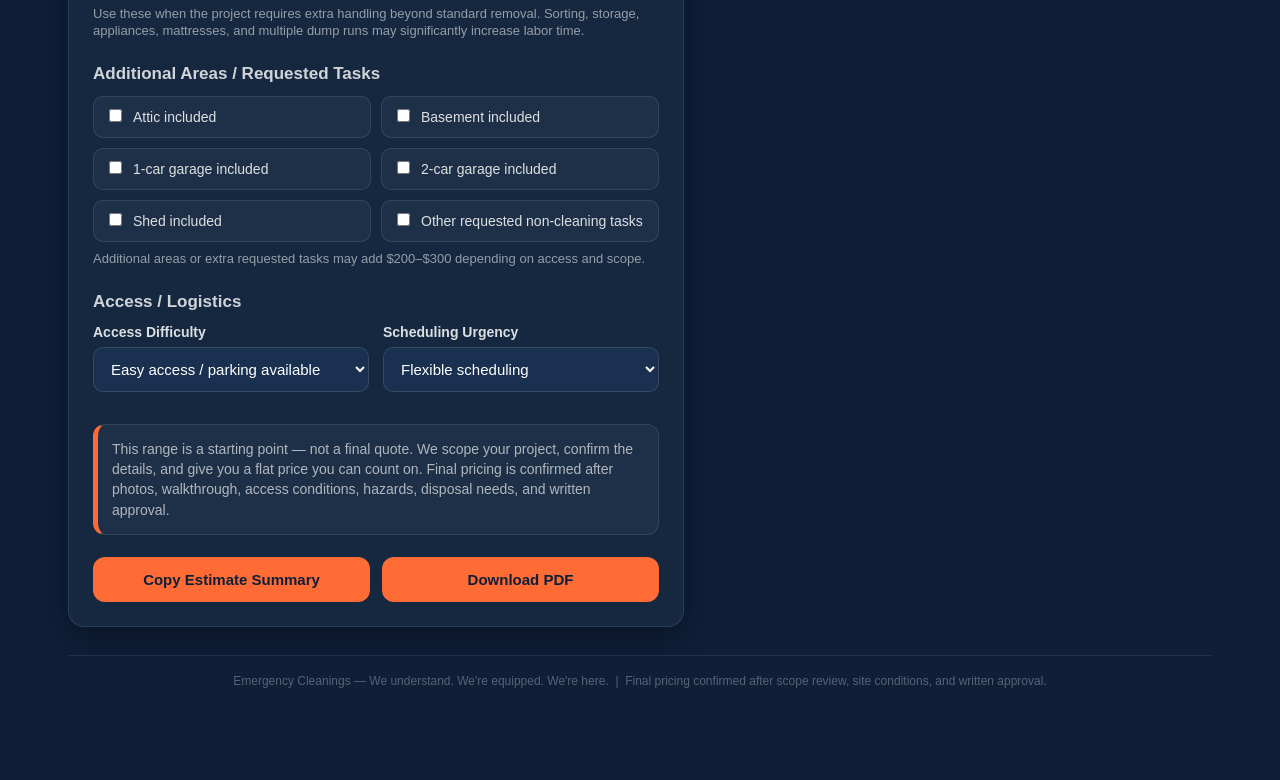
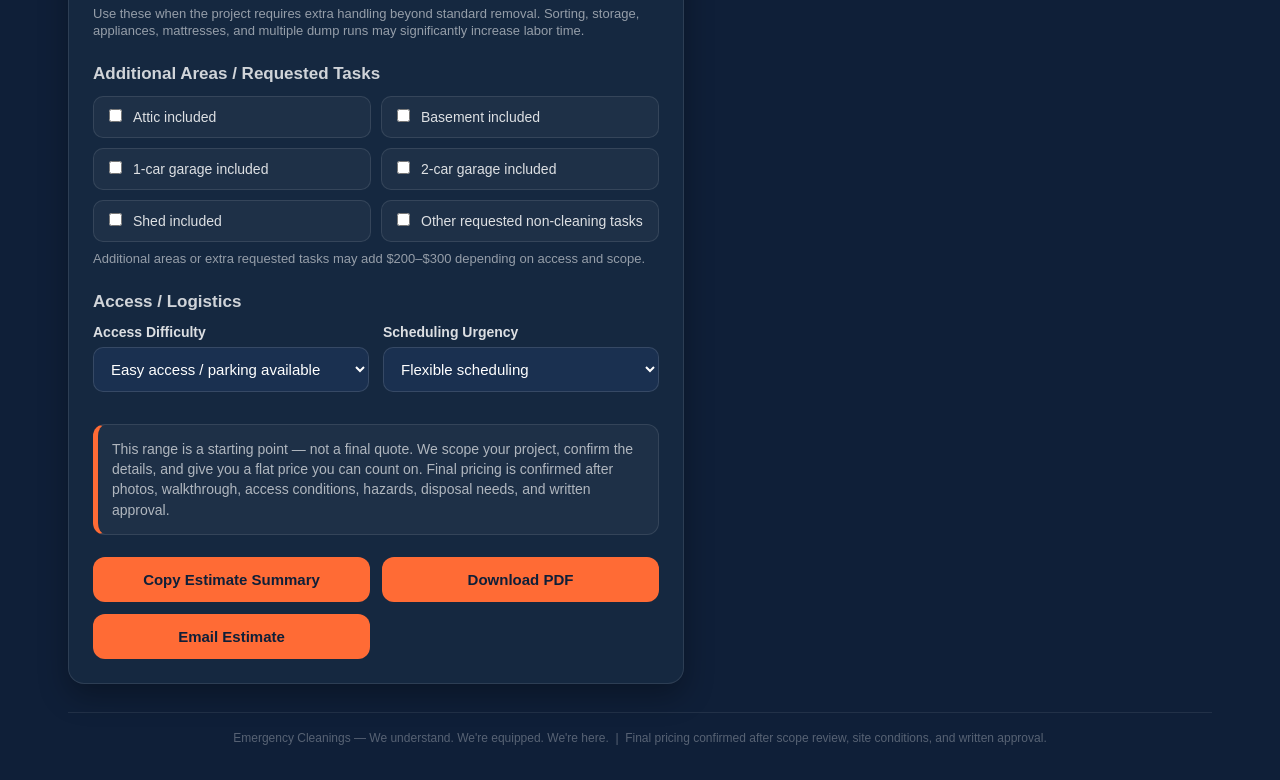
Before and after one commit to geckoss217/ProjectCalculator, a plain HTML site: page ProjectCalculator2/index.html in a window 1280 px wide. Shown: the part 1937-2717 px from the top of the page. Before the commit the page ends 2660 px from the top, so only its background shows below. Drawn offline with Linux system fonts and the light colour scheme.

Commit message:
[EC] salescalc2: add Email Estimate button + GAS sheet logging

```diff
--- a/ProjectCalculator2/index.html
+++ b/ProjectCalculator2/index.html
@@ -222,6 +222,7 @@
         <div class="ec-actions">
           <button class="ec-btn ec-btn-primary" type="button" onclick="copySummary()">Copy Estimate Summary</button>
           <button class="ec-btn ec-btn-primary" type="button" onclick="downloadEstimatePdf()">Download PDF</button>
+          <button class="ec-btn ec-btn-primary" type="button" id="sendEstimateBtn" onclick="sendEstimate()">Email Estimate</button>
         </div>
       </form>
 
```
